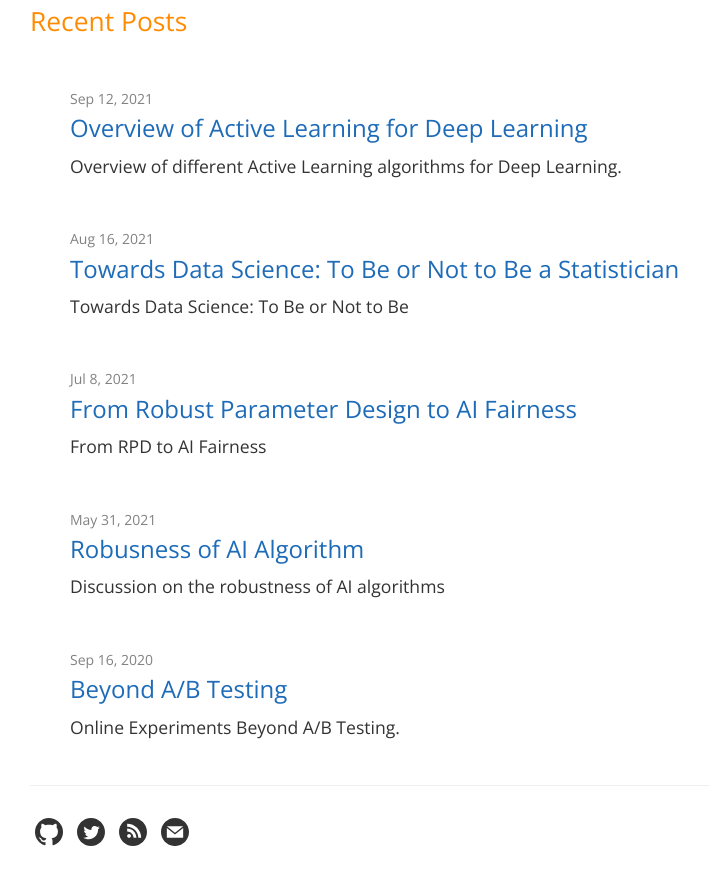
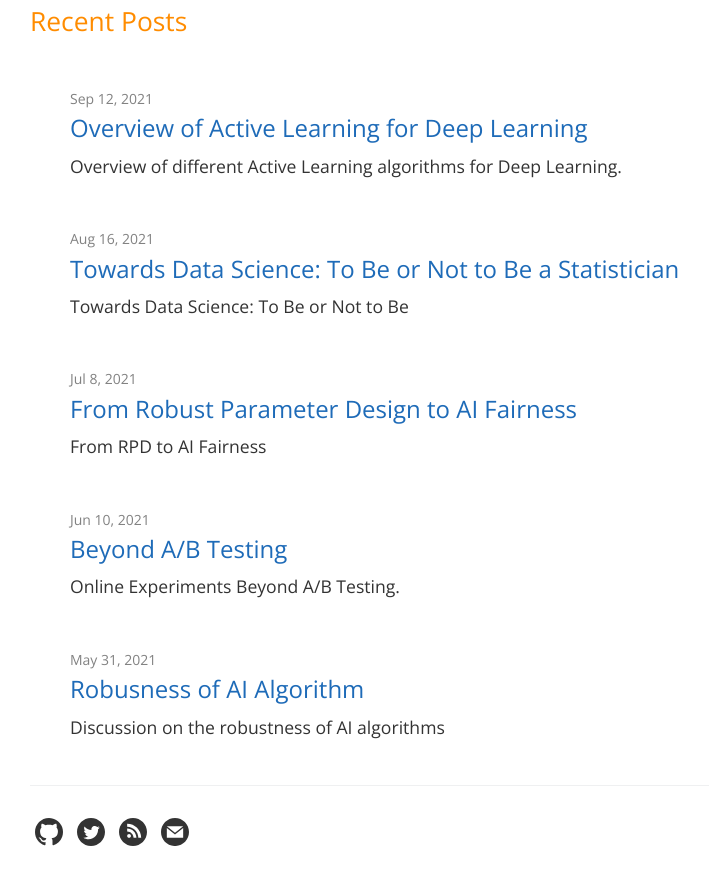
Before and after one commit to xwdeng80/blog, a Jekyll site: the page built from index.md, in a window 1280 px wide and 900 px high, scrolled down 809 px. Shown: the top 885 px of the window, without its empty margins (194-903 px from the left). Built offline with Jekyll 4.4.1, drawn with Linux system fonts in a browser that asks for light colours.

Commit message:
Update and rename 2020-09-16-beyond-ab-testing.md to 2021-06-10-beyond-ab-testing.md

```diff
--- a/_posts/2020-09-16-beyond-ab-testing.md
+++ b/_posts/2021-06-10-beyond-ab-testing.md
@@ -1,7 +1,7 @@
 ---
 layout: post
 title:  "Beyond A/B Testing"
-date:   2020-09-16 16:45:00 +0200
+date:   2021-06-10 16:45:00 +0200
 permalink: onlinedesign
 tags: [Online Experimentation]
 categories: [online-experiments]
```
